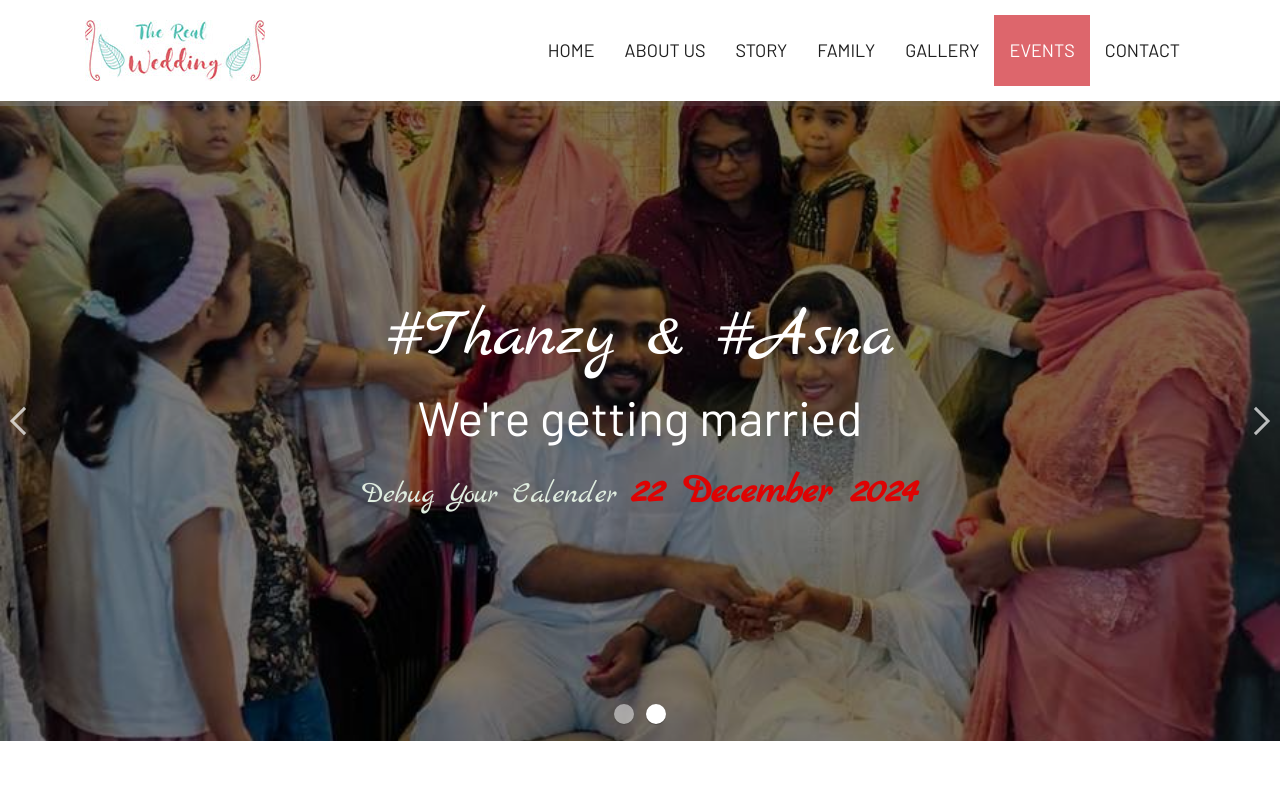
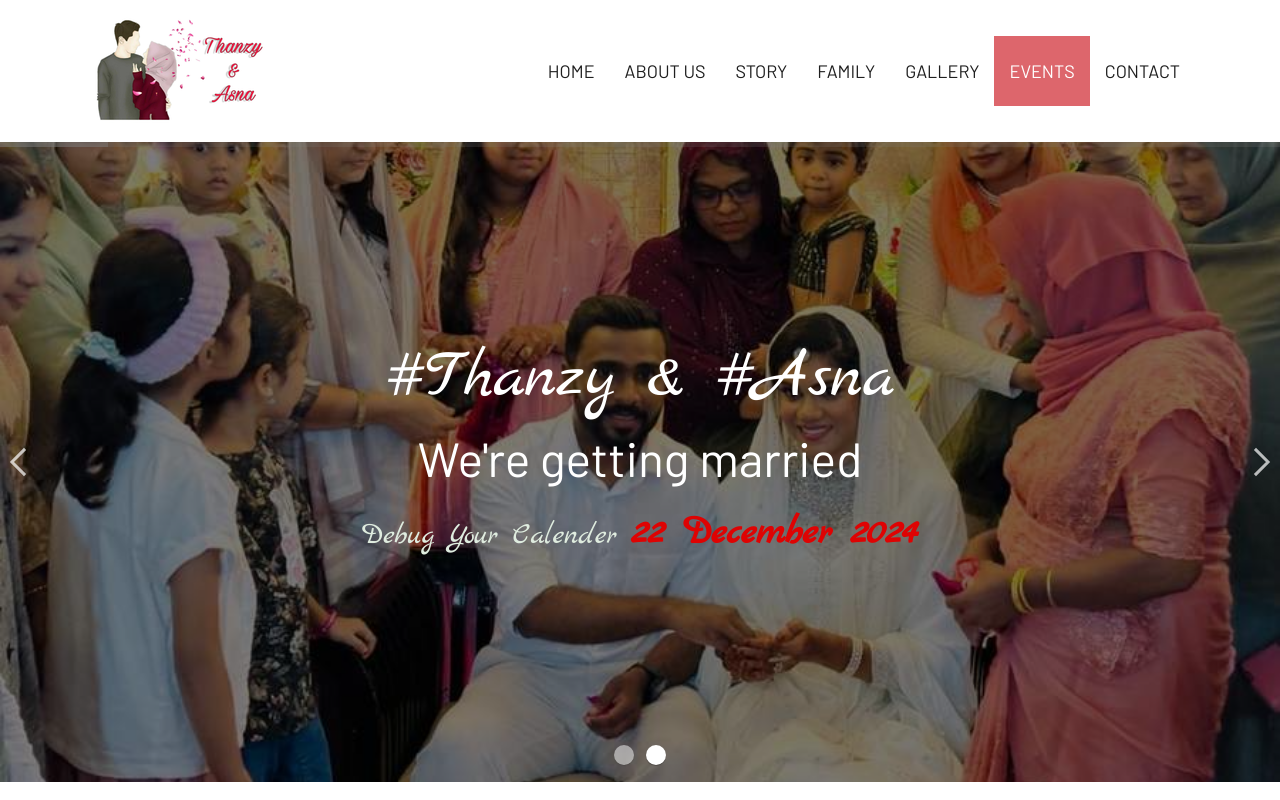
Before and after one commit to thanzeercosmicdust/thanzywedsasna, a plain HTML site: page index.html in a window 1280 px wide. Shown: the top 800 px of the page. Drawn offline with Linux system fonts and the light colour scheme.

Commit message:
logo changed

```diff
--- a/index.html
+++ b/index.html
@@ -52,8 +52,10 @@
 	<!-- Start header -->
 	<header class="top-header">
 		<nav class="navbar header-nav navbar-expand-lg">
+
             <div class="container">
-				<a class="navbar-brand" href="index.html"><img src="images/logo.jpg" alt="image"></a>
+				<img src="images/loo.png" alt="Thanzy & Asna Logo" style="width:200px; height:auto;">
+				<a class="navbar-brand" href="index.html"> </a>
 				<button class="navbar-toggler" type="button" data-toggle="collapse" data-target="#navbar-wd" aria-controls="navbar-wd" aria-expanded="false" aria-label="Toggle navigation">
 					<span></span>
 					<span></span>
```
Also changed, not shown: images/logo.jpg (deleted), images/loo.png (added).
